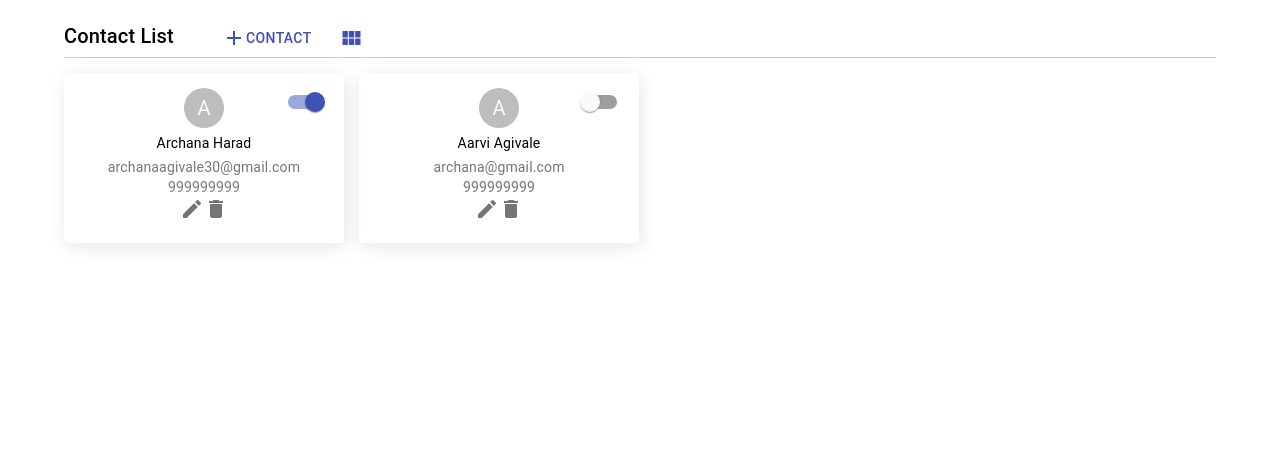
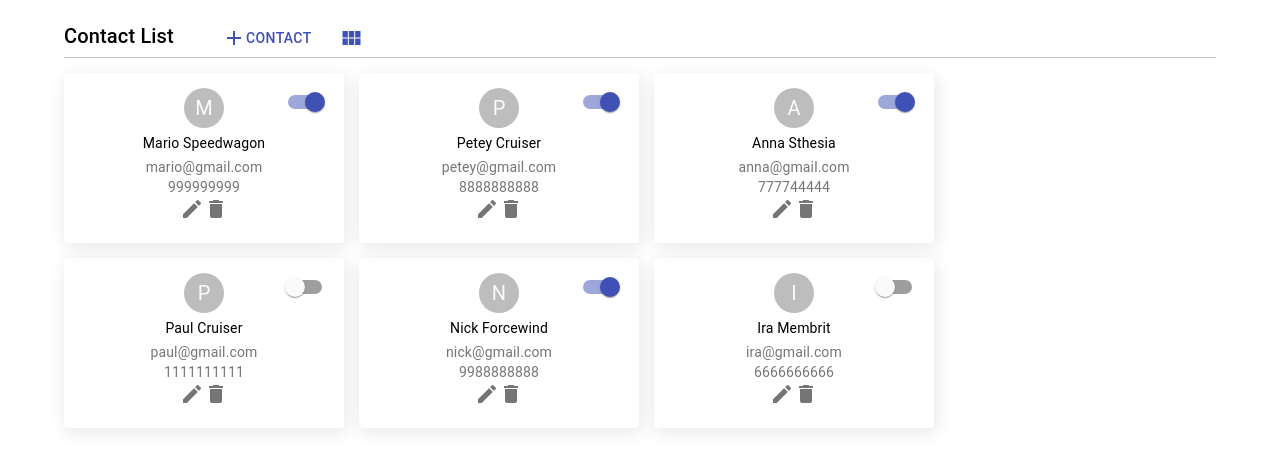
Before and after one commit to archanaagivale/contactApp, a React (Create React App) app: page / in a window 1280 px wide. Shown: the top 470 px of the page. Built offline with nearby package versions, Linux system fonts and the light colour scheme.

Commit message:
data changes

```diff
--- a/src/component/ContactGrid.js
+++ b/src/component/ContactGrid.js
@@ -40,8 +40,12 @@ export default class ContactGrid extends Component {
 
             ],
             data: [
-                { id: '1', firstname: 'Archana', lastname: 'Harad',status:"active", email: "archanaagivale30@gmail.com", phone: "999999999" },
-                { id: '2', firstname: 'Aarvi', lastname: 'Agivale',status:"inactive", email: "archana@gmail.com", phone: "999999999" }
+                { id: '1', firstname: 'Mario', lastname: 'Speedwagon',status:"active", email: "mario@gmail.com", phone: "999999999" },
+                { id: '2', firstname: 'Petey', lastname: 'Cruiser',status:"active", email: "petey@gmail.com", phone: "8888888888" },
+                { id: '1', firstname: 'Anna', lastname: 'Sthesia',status:"active", email: "anna@gmail.com", phone: "777744444" },
+                { id: '2', firstname: 'Paul', lastname: 'Cruiser',status:"inactive", email: "paul@gmail.com", phone: "1111111111" },
+                { id: '1', firstname: 'Nick', lastname: 'Forcewind',status:"active", email: "nick@gmail.com", phone: "9988888888" },
+                { id: '2', firstname: 'Ira', lastname: 'Membrit',status:"inactive", email: "ira@gmail.com", phone: "6666666666" },
             ]
         }
     }
```
